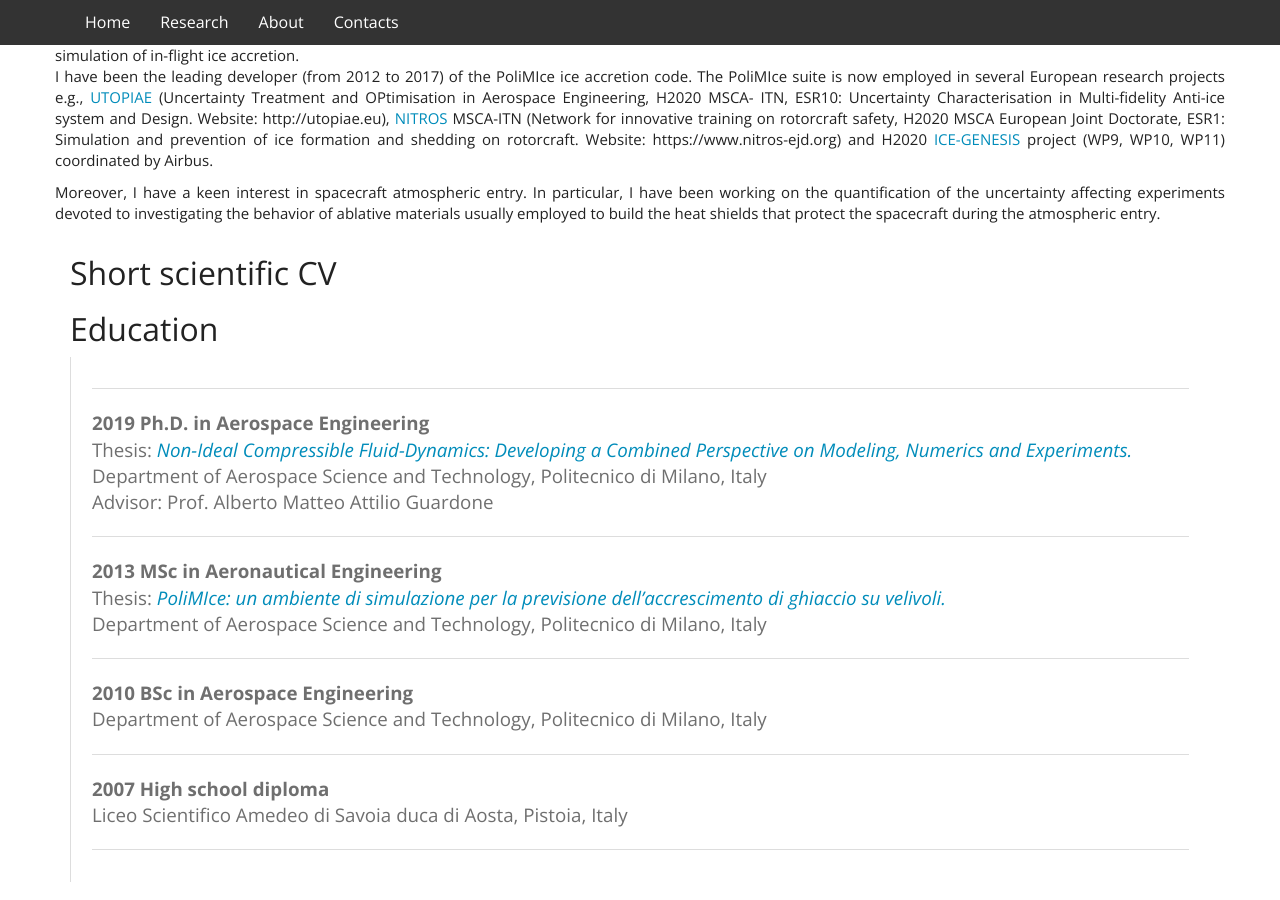
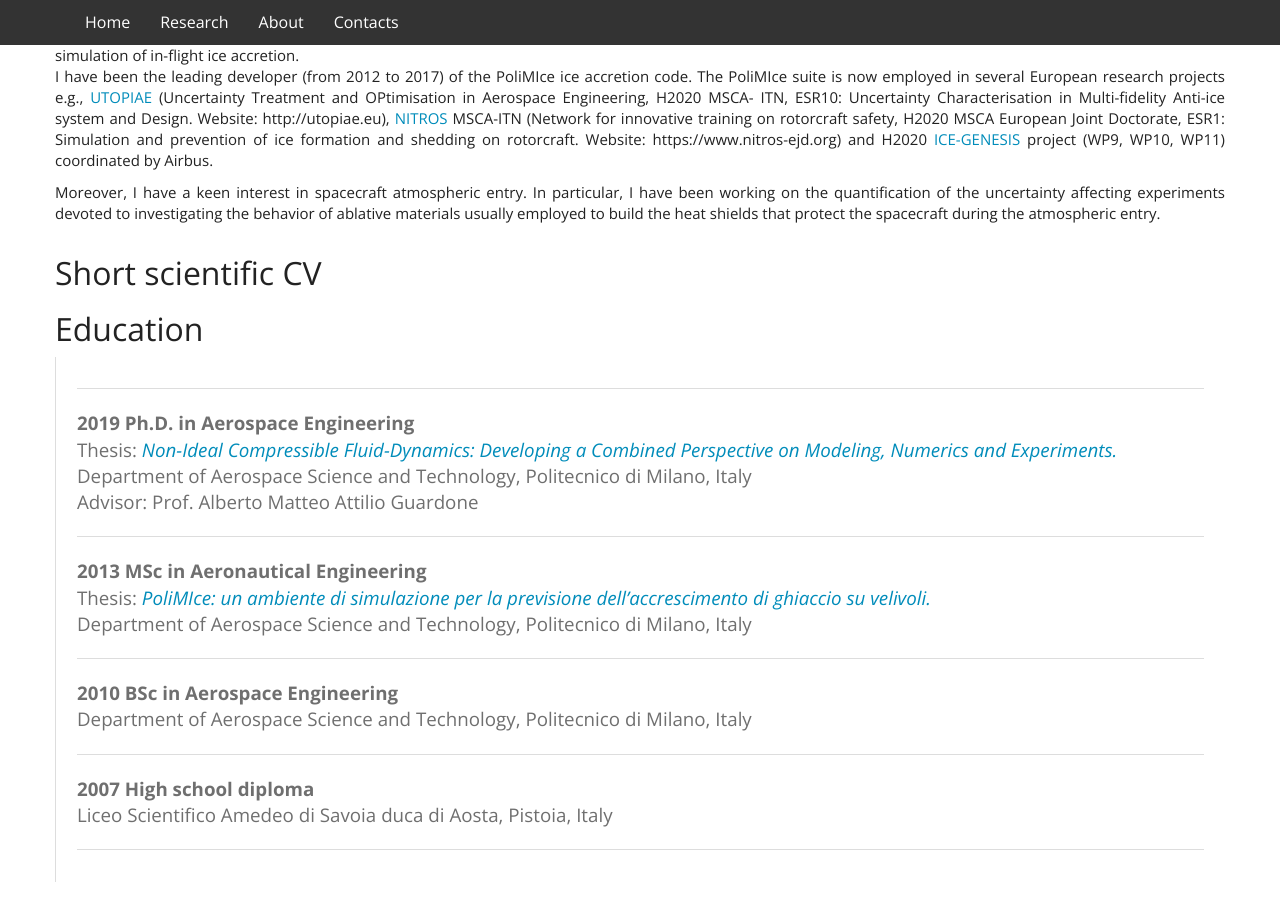
Before and after one commit to LaSerpe/LaSerpe.github.io, a Jekyll site: the page built from index.html, in a window 1280 px wide and 900 px high, scrolled down 1050 px. Built offline with Jekyll 4.4.1, drawn with Linux system fonts in a browser that asks for light colours; nearby versions of some CDN libraries; library files that are not in the unit come from our copies.

Commit message:
update research interest and commitment

```diff
--- a/index.html
+++ b/index.html
@@ -34,7 +34,7 @@
     <!-- End Special Banner -->
 
     <div class="row">
-        <div class="col-md-16">
+        <div class="col-md-18">
             <h2 class="header-light regular-pad">Research interests and commitment</h2>
 			<p class="breakAfter"; style="text-align:justify;">
 				The growing concern about the issue of environmental pollution and global warming calls for unprecedented research efforts fostering a transition towards a greener society.
@@ -68,7 +68,7 @@
     </div>
 
     <div class="row">
-        <div class="col-md-12">
+        <div class="col-md-18">
             <h2 class="header-light regular-pad">Short scientific CV</h2>
 
             <h2>Education</h2>
@@ -122,8 +122,8 @@
 			    </blockquote>
 
             <h2>Awarded fellowships</h2>
-            	<blockquote>
-			    <hr>
+			<hr>
+			    <blockquote>
 
 			    <dl>
 			      <dt>2017 - 2020 <b>Marie Sklodowska-Curie Early Stage Researcher</b></dt>
@@ -153,17 +153,17 @@
     <hr>
 
     <div class="row">
-        <div class="col-sm-4">
+        <div class="col-sm-6">
             <h1 class="text-center"><i class="fa fa-bullhorn" aria-hidden="true"></i></h1>
             <h3 class="text-center">Stay informed.</h3>
             <p> Keep up with the latest announcements and events.</p>
         </div>
-        <div class="col-sm-4">
+        <div class="col-sm-6">
             <h1 class="text-center"><i class="fa fa-fast-forward" aria-hidden="true"></i></h1>
             <h3 class="text-center">Accelerate your research.</h3>
             <p> Cool.</p>
          </div>
-        <div class="col-sm-4">
+        <div class="col-sm-6">
           <h1 class="text-center"><i class="fa fa-users" aria-hidden="true"></i></h1>
           <h3 class="text-center">Free and open. Always.</h3>
           <p> Bello. </p>
```
